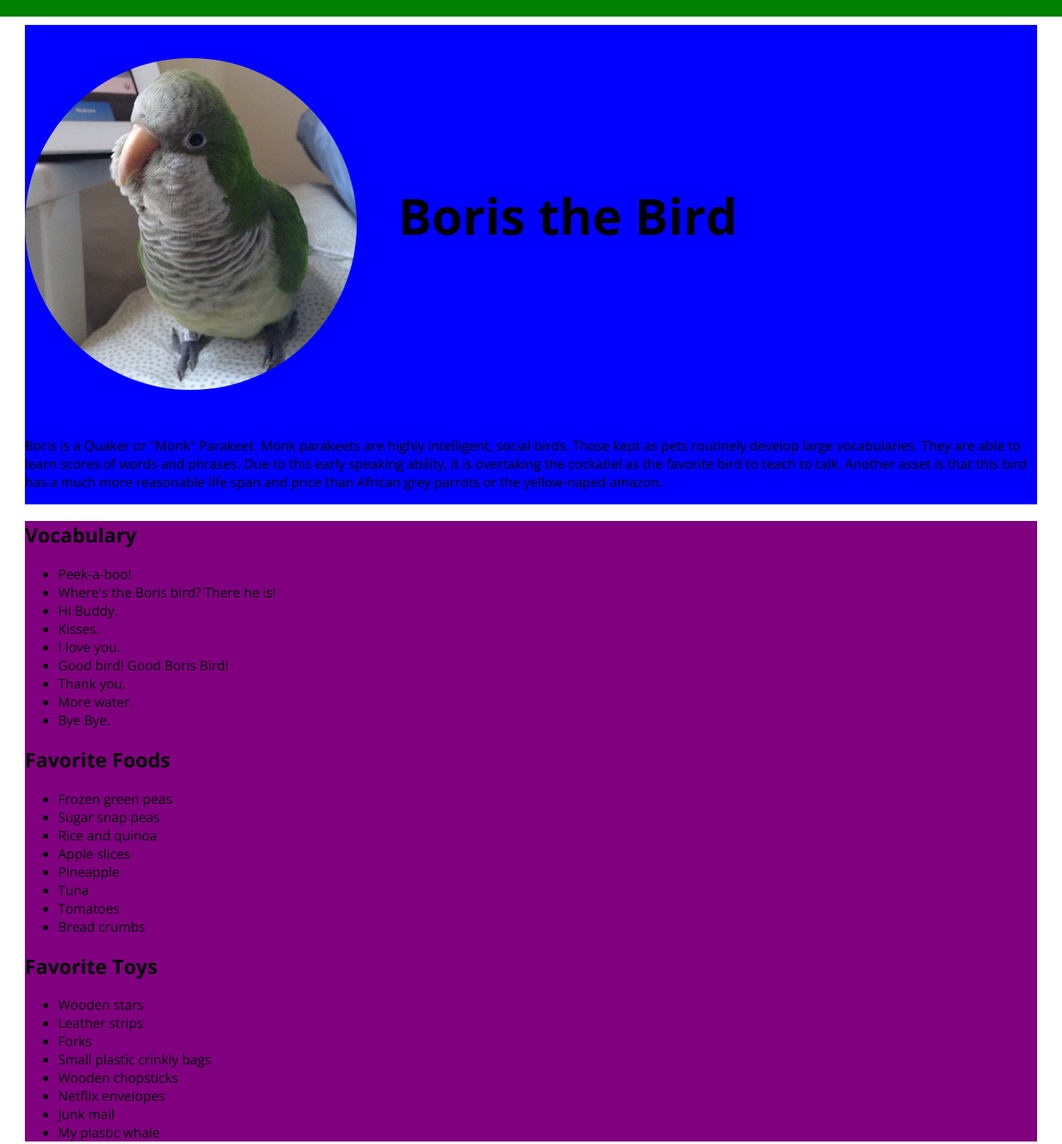
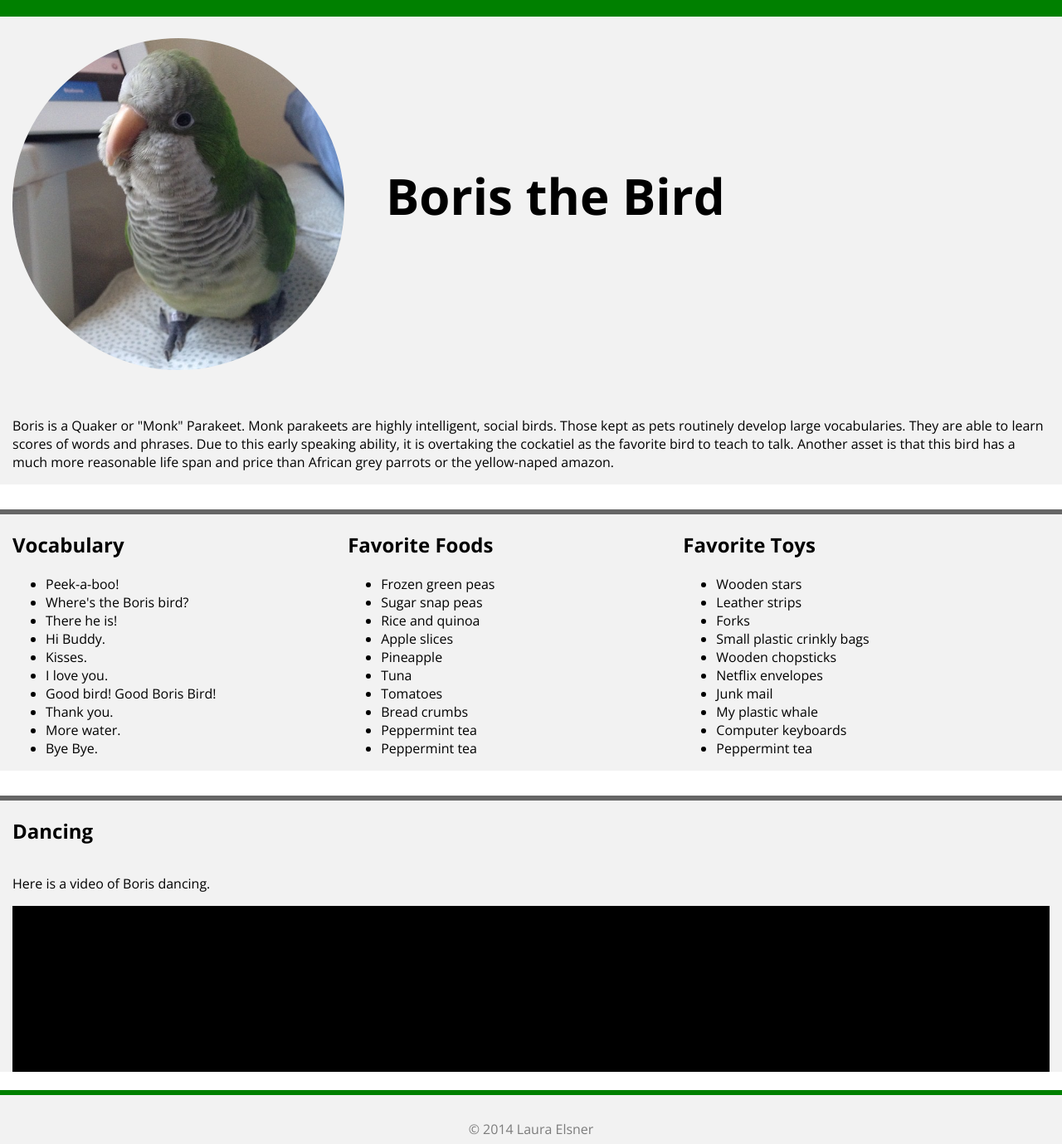
Before and after one commit to lauraelsner/boristhebird, a plain HTML site: page index.html in a window 1280 px wide. Shown: the top 1379 px of the page at 83% size. Drawn offline with nearby package versions, Linux system fonts and the light colour scheme.

Commit message:
1.1
updates content padding for site to 0px

```diff
--- a/index.html
+++ b/index.html
@@ -15,16 +15,23 @@
 		<div id="header"></div>
 		<div id="wrapper">
 		<div id="content">
-			<div id="wrapper-1">
+
+			<div id="primary">
+				<div id="inner-wrapper-1">
 				<img src="images/boris.jpg" alt="Picture of a parrot" class="bird-photo">
 				<h1>Boris the Bird</h1>
 				<p>Boris is a Quaker or "Monk" Parakeet. Monk parakeets are highly intelligent, social birds. Those kept as pets routinely develop large vocabularies. They are able to learn scores of words and phrases. Due to this early speaking ability, it is overtaking the cockatiel as the favorite bird to teach to talk. Another asset is that this bird has a much more reasonable life span and price than African grey parrots or the yellow-naped amazon.</p>
 				</div>
-			<div id="wrapper-2">
+			</div>
+
+			<div id="secondary">
+				<div id="inner-wrapper-2">
+					<div id="vocabulary">
 						<h2>Vocabulary</h2>
 						<ul>
 							<li>Peek-a-boo!</li>
-				<li>Where's the Boris bird? There he is!</li>
+							<li>Where's the Boris bird?</li>
+							<li>There he is!</li>
 							<li>Hi Buddy.</li>
 							<li>Kisses.</li>
 							<li>I love you.</li>
@@ -33,7 +40,8 @@
 							<li>More water.</li>
 							<li>Bye Bye.</li>
 						</ul>
-
+					</div>
+					<div id="foods">
 						<h2>Favorite Foods</h2>
 						<ul>
 							<li>Frozen green peas</li>
@@ -44,7 +52,11 @@
 							<li>Tuna</li>
 							<li>Tomatoes</li>
 							<li>Bread crumbs</li>
+							<li>Peppermint tea</li>
+							<li>Peppermint tea</li>
 						</ul>
+					</div>
+					<div id="toys">
 						<h2>Favorite Toys</h2>
 						<ul>
 							<li>Wooden stars</li>
@@ -55,18 +67,27 @@
 							<li>Netflix envelopes</li>
 							<li>Junk mail</li>
 							<li>My plastic whale</li>
+							<li>Computer keyboards</li>
+							<li>Peppermint tea</li>
 						</ul>
 					</div>
-			<div id="wrapper-3">
+				</div>
+			</div>
+			<div id="tertiary">
+			<div id="inner-wrapper-3">
 				<h2>Dancing</h2>
 				<p>Here is a video of Boris dancing.</p>
+				<div class="video"></div>
+				<!--
 				<video width="320" height="240" controls class="video">
 				  <source src="movie.mp4" type="video/mp4">
 				  <source src="movie.ogg" type="video/ogg">
 				  Your browser does not support the video tag.
 				</video>
+				-->
 				</div>
-			</section>
+			</div>
+
 		<div id="footer">&copy; 2014 Laura Elsner</div>
 		</div>
 	</div>
--- a/main.css
+++ b/main.css
@@ -1,16 +1,12 @@
+/*========================================
+GENERAL
+========================================*/
+
 html, body {
 	margin: 0;
 	padding: 0;
 	height: 100%;
 	font-family: 'Open Sans', sans-serif;
-}
-
-#header {
-	width: 100%;
-	background-color: green;
-	padding: 10px;
-	position: fixed;
-	z-index: 1;
 }
 
 h1{
@@ -23,6 +19,19 @@ p {
 	font-size: 16px;
 }
 
+
+/*========================================
+PAGE CONTENT
+========================================*/
+
+#header {
+	width: 100%;
+	background-color: green;
+	padding: 10px;
+	position: fixed;
+	z-index: 1;
+}
+
 #wrapper {
 	min-height: 100%;
 	position: relative;
@@ -30,7 +39,6 @@ p {
 
 
 #content {
-	padding: 30px;
 	padding-bottom: 80px; /* Height of the footer element*/
 }
 
@@ -65,15 +73,48 @@ p {
 	width: 100%;
 }
 
-#wrapper-1 {
-	background-color: blue;
+#inner-wrapper-1 {
+	background-color: #f2f2f2;
+	padding-left: 15px;
+	padding-right: 15px;
+	border-top: 6px solid #666666;
 }
 
-#wrapper-2 {
-	background-color: purple;
+#inner-wrapper-2 {
+	background-color: #f2f2f2;
+	padding-left: 15px;
+	padding-right: 15px;
+	border-top: 6px solid #666666;
 }
 
-#wrapper-3 {
+/*
+
+BACKGROUND COLORS FOR COLUMN LAOUT TESTING
+
+#vocabulary {
+	background-color: red;
+}
+
+#foods {
+	background-color: orange;
+}
+
+#toys {
 	background-color: yellow;
+}
+
+*/
+
+#inner-wrapper-3 {
+	background-color: #f2f2f2;
 	margin-bottom: 30px;
+	padding-left: 15px;
+	padding-right: 15px;
+	border-top: 6px solid #666666;
 }
+
+.video {
+	background-color: black;
+	width: 100%;
+	height: 200px;
+}
--- a/responsive.css
+++ b/responsive.css
@@ -1,3 +1,7 @@
+/*========================================
+SCREEN WIDTH 320 PX
+========================================*/
+
 @media screen and (min-width: 320px) {
 
 	.bird-photo {
@@ -8,6 +12,11 @@
 
 }
 
+
+/*========================================
+SCREEN WIDTH 480 PX
+========================================*/
+
 @media screen and (min-width: 480px) {
 
 	.bird-photo {
@@ -17,13 +26,12 @@
 
 }
 
+
+/*========================================
+SCREEN WIDTH 960 PX
+========================================*/
+
 @media screen and (min-width: 960px) {
-
-	.bird-photo {
-			width: 400px;
-			height: 400px;
-			float: left;
-		}
 
 	h1 {
 		font-size: 60px;
@@ -39,8 +47,43 @@
 		display: inline-block;
 	}
 
+	.bird-photo {
+		width: 400px;
+		height: 400px;
+		float: left;
+	}
+
+	#vocabulary {
+		display: inline-block;
+		width: 32%;
+	}
+
+	#foods {
+		display: inline-block;
+		width: 32%;
+	}
+
+	#toys {
+		display: inline-block;
+		width: 32%;
+	}
+
 	.video {
 		width: 100%;
+
 	}
 
+	#inner-wrapper-1 {
+		margin-bottom: 30px;
+	}
+
+	#inner-wrapper-2 {
+		margin-bottom: 30px;
+	}
+
+	#inner-wrapper-3 {
+		margin-bottom: 30px;
+	}
+
+
 }
```
Lines whose indentation alone changed are shown as unchanged.
